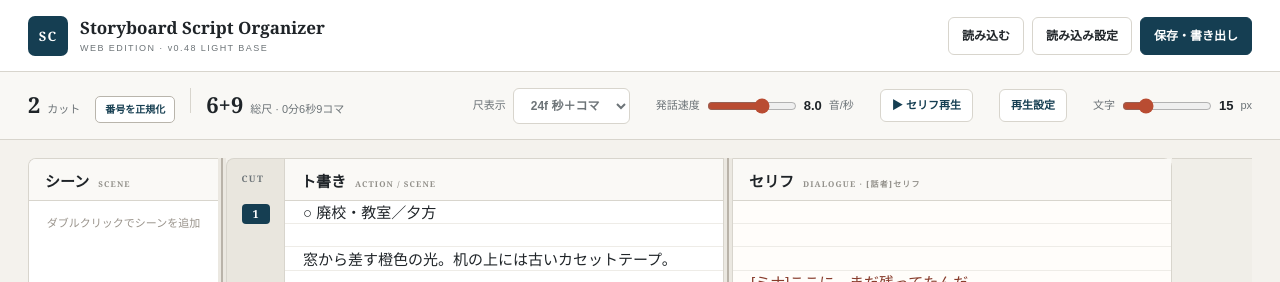
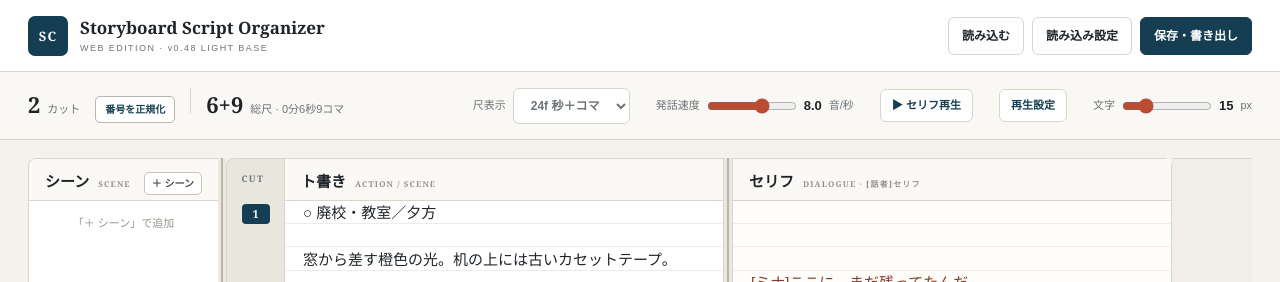
Before and after one commit to koji2make20/Storyborad-script-Organaizer, a Next.js app: page / in a window 1280 px wide. Shown: the top 282 px of the page. Built offline with nearby package versions, Linux system fonts and the light colour scheme.

Commit message:
Revise scene color and delete controls

```diff
--- a/app/globals.css
+++ b/app/globals.css
@@ -620,6 +620,17 @@ body {
   text-align: center;
   pointer-events: none;
 }
+.scene-add-button {
+  margin-left: auto;
+  padding: 3px 7px;
+  border: 1px solid #c9c3ba;
+  border-radius: 5px;
+  background: #fff;
+  color: #4f4a44;
+  font-size: 10px;
+  font-weight: 700;
+  cursor: pointer;
+}
 .scene-tints {
   position: absolute;
   z-index: 1;
@@ -652,11 +663,30 @@ body {
 .scene-divider span {
   display: block;
   overflow: hidden;
-  padding: 2px 7px;
+  padding: 2px 28px 2px 7px;
   font: 700 9px/14px Georgia;
   letter-spacing: .12em;
   text-shadow: 0 1px 2px #0008;
   white-space: nowrap;
+}
+.scene-delete-button {
+  position: absolute;
+  z-index: 2;
+  top: 1px;
+  right: 2px;
+  width: 18px;
+  height: 16px;
+  padding: 0;
+  border: 0;
+  border-radius: 3px;
+  background: #ffffffd9;
+  color: #5b5550;
+  font: 700 13px/16px sans-serif;
+  cursor: pointer;
+}
+.scene-delete-button:hover {
+  background: #fff;
+  color: #a33228;
 }
 .scene-divider input[type="color"] {
   position: absolute;
--- a/app/page.tsx
+++ b/app/page.tsx
@@ -2606,26 +2606,23 @@ export default function Home() {
         <div
           ref={scenePanelRef}
           className="scene-panel editor-panel"
-          onDoubleClick={(e) => {
-            if ((e.target as HTMLElement).closest(".scene-divider")) return;
-            const rect = e.currentTarget.getBoundingClientRect(),
-              maxRow = Math.max(
-                sceneDisplayLines - 1,
-                Math.floor((rect.height - 42) / (fontSize * 1.55)) - 1,
-              ),
-              row = Math.max(
-                0,
-                Math.min(
-                  maxRow,
-                  Math.floor((e.clientY - rect.top - 42) / (fontSize * 1.55)),
-                ),
-              );
-            addSceneDivider(row);
-          }}
         >
           <div className="panel-head">
             <b>シーン</b>
             <span>SCENE</span>
+            <button
+              type="button"
+              className="scene-add-button"
+              onClick={() =>
+                addSceneDivider(
+                  sceneDividers.length
+                    ? Math.max(...sceneDividers.map((divider) => divider.line)) + 4
+                    : 0,
+                )
+              }
+            >
+              ＋ シーン
+            </button>
           </div>
           <div className="scene-tints" aria-hidden="true">
             {sceneDividers.map((divider, index) => {
@@ -2645,7 +2642,7 @@ export default function Home() {
           </div>
           {!sceneDividers.length && (
             <p className="scene-empty-hint">
-              ダブルクリックでシーンを追加
+              「＋ シーン」で追加
             </p>
           )}
           {sceneDividers.map((divider, index) => {
@@ -2680,27 +2677,39 @@ export default function Home() {
               role="button"
               tabIndex={0}
               className="scene-divider"
-              title="ドラッグで移動・ダブルクリックで色変更・右クリックで削除"
+              title="ドラッグで移動・右クリックで色変更"
               style={{
                 top: `calc(42px + ${divider.line} * var(--editor-font) * 1.55)`,
                 backgroundColor: divider.color,
               }}
               onPointerDown={(e) => beginSceneDrag(e, divider.id)}
-              onDoubleClick={(e) => {
+              onContextMenu={(e) => {
                 e.preventDefault();
                 e.stopPropagation();
                 setSceneDragId(null);
-                e.currentTarget.querySelector<HTMLInputElement>('input[type="color"]')?.click();
-              }}
-              onContextMenu={(e) => {
-                e.preventDefault();
-                e.stopPropagation();
-                setSceneDividers((current) =>
-                  current.filter((item) => item.id !== divider.id),
-                );
+                e.currentTarget
+                  .querySelector<HTMLInputElement>('input[type="color"]')
+                  ?.click();
               }}
             >
               <span>SCENE</span>
+              <button
+                type="button"
+                className="scene-delete-button"
+                title="シーンを削除"
+                aria-label="シーンを削除"
+                onPointerDown={(e) => e.stopPropagation()}
+                onContextMenu={(e) => e.stopPropagation()}
+                onClick={(e) => {
+                  e.preventDefault();
+                  e.stopPropagation();
+                  setSceneDividers((current) =>
+                    current.filter((item) => item.id !== divider.id),
+                  );
+                }}
+              >
+                ×
+              </button>
               <input
                 type="color"
                 value={divider.color}
```
